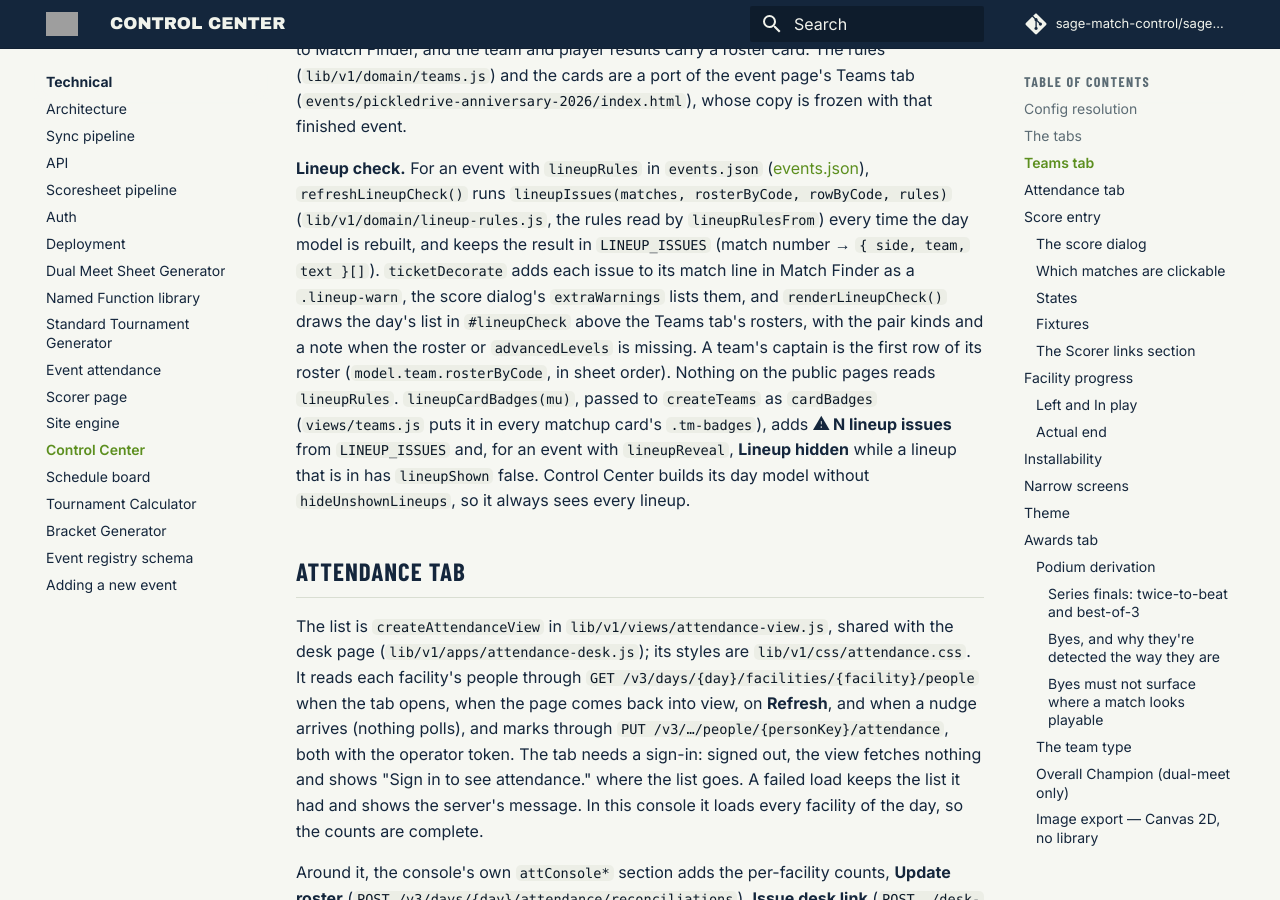
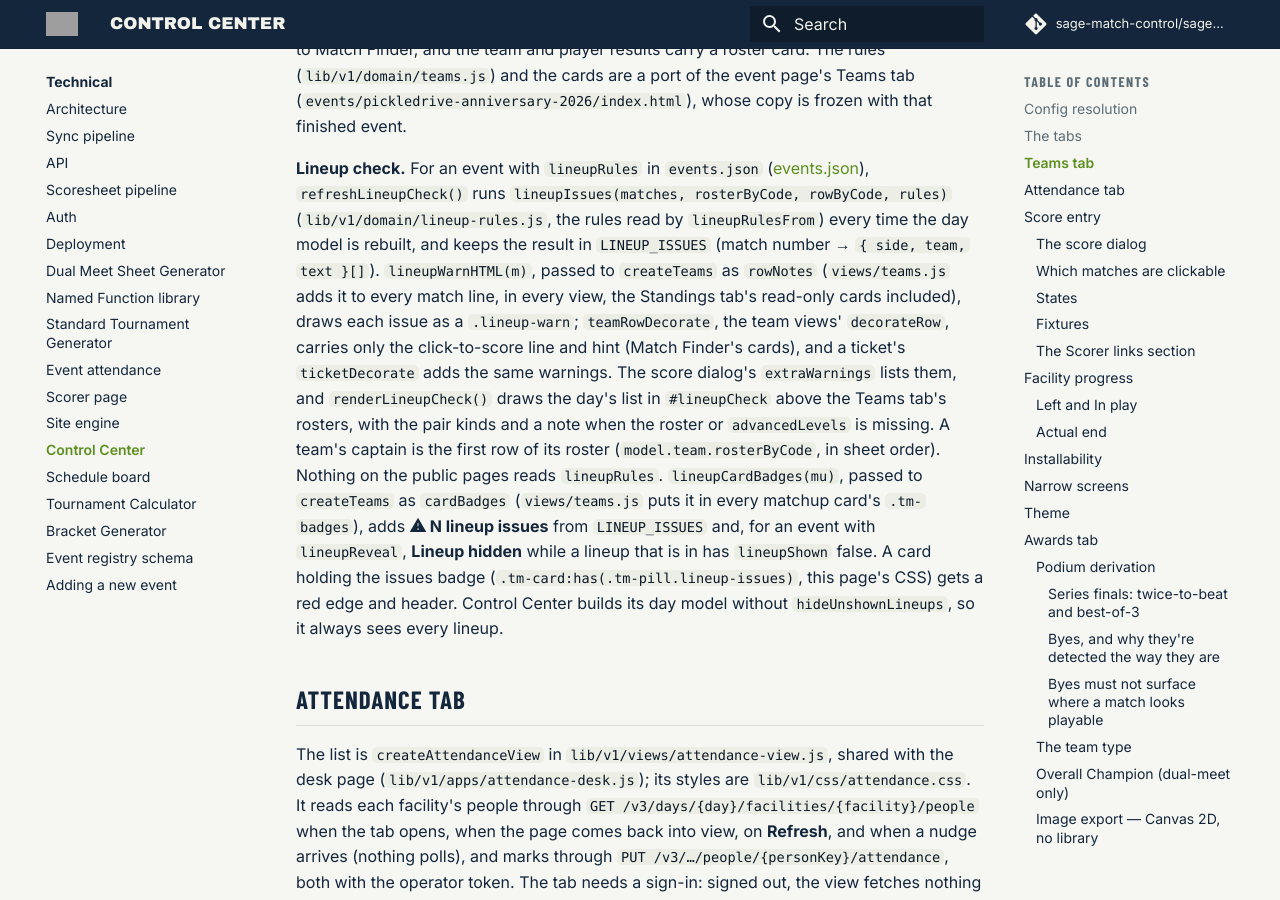
Before and after one commit to sage-match-control/sage-docs, an MkDocs documentation site: the page built from docs/technical/control-center.md, in a window 1280 px wide and 900 px high, scrolled down 4901 px. Built offline with MkDocs 1.6.1 and Material for MkDocs 9.7.7, drawn with Linux system fonts in a browser that asks for light colours; comment, search, counter and statistics services are not loaded.

Commit message:
2.22.0: Control Center's lineup warnings on every matchup card, and a matchup with issues stands out
Co-Authored-By: Claude Opus 5.5 <noreply@anthropic.com>

```diff
--- a/docs/technical/control-center.md
+++ b/docs/technical/control-center.md
@@ -225,14 +225,18 @@ frozen with that finished event.
 ([events.json](event-data-config.md)), `refreshLineupCheck()` runs
 `lineupIssues(matches, rosterByCode, rowByCode, rules)` (`lib/v1/domain/lineup-rules.js`, the rules
 read by `lineupRulesFrom`) every time the day model is rebuilt, and keeps the result in
-`LINEUP_ISSUES` (match number → `{ side, team, text }[]`). `ticketDecorate` adds each issue to its
-match line in Match Finder as a `.lineup-warn`, the score dialog's `extraWarnings` lists them, and
+`LINEUP_ISSUES` (match number → `{ side, team, text }[]`). `lineupWarnHTML(m)`, passed to `createTeams` as
+`rowNotes` (`views/teams.js` adds it to every match line, in every view, the Standings tab's read-only cards
+included), draws each issue as a `.lineup-warn`; `teamRowDecorate`, the team views' `decorateRow`, carries
+only the click-to-score line and hint (Match Finder's cards), and a ticket's `ticketDecorate` adds the same
+warnings. The score dialog's `extraWarnings` lists them, and
 `renderLineupCheck()` draws the day's list in `#lineupCheck` above the Teams tab's rosters, with the
 pair kinds and a note when the roster or `advancedLevels` is missing. A team's captain is the first row
 of its roster (`model.team.rosterByCode`, in sheet order). Nothing on the public pages reads
 `lineupRules`. `lineupCardBadges(mu)`, passed to `createTeams` as `cardBadges` (`views/teams.js` puts it in
 every matchup card's `.tm-badges`), adds **⚠ N lineup issues** from `LINEUP_ISSUES` and, for an event with
-`lineupReveal`, **Lineup hidden** while a lineup that is in has `lineupShown` false. Control Center builds its
+`lineupReveal`, **Lineup hidden** while a lineup that is in has `lineupShown` false. A card holding the issues
+badge (`.tm-card:has(.tm-pill.lineup-issues)`, this page's CSS) gets a red edge and header. Control Center builds its
 day model without `hideUnshownLineups`, so it always sees every lineup.
 
 ## Attendance tab
--- a/mkdocs.yml
+++ b/mkdocs.yml
@@ -6,7 +6,7 @@ repo_name: sage-match-control/sage-docs
 edit_uri: edit/main/docs/
 # The docs version. Bump it with a new entry at the top of docs/changelog.md;
 # the deploy workflow checks the two agree.
-copyright: 'S.A.G.E. Documentation <a href="https://sage-match-control.github.io/sage-docs/changelog/">v2.21.0</a>'
+copyright: 'S.A.G.E. Documentation <a href="https://sage-match-control.github.io/sage-docs/changelog/">v2.22.0</a>'
 
 docs_dir: docs
 
```
Also changed, not shown: docs/changelog.md (+11 -0 lines), docs/features/control-center.md (+5 -2 lines), docs/technical/site-engine.md (+2 -1 lines).
